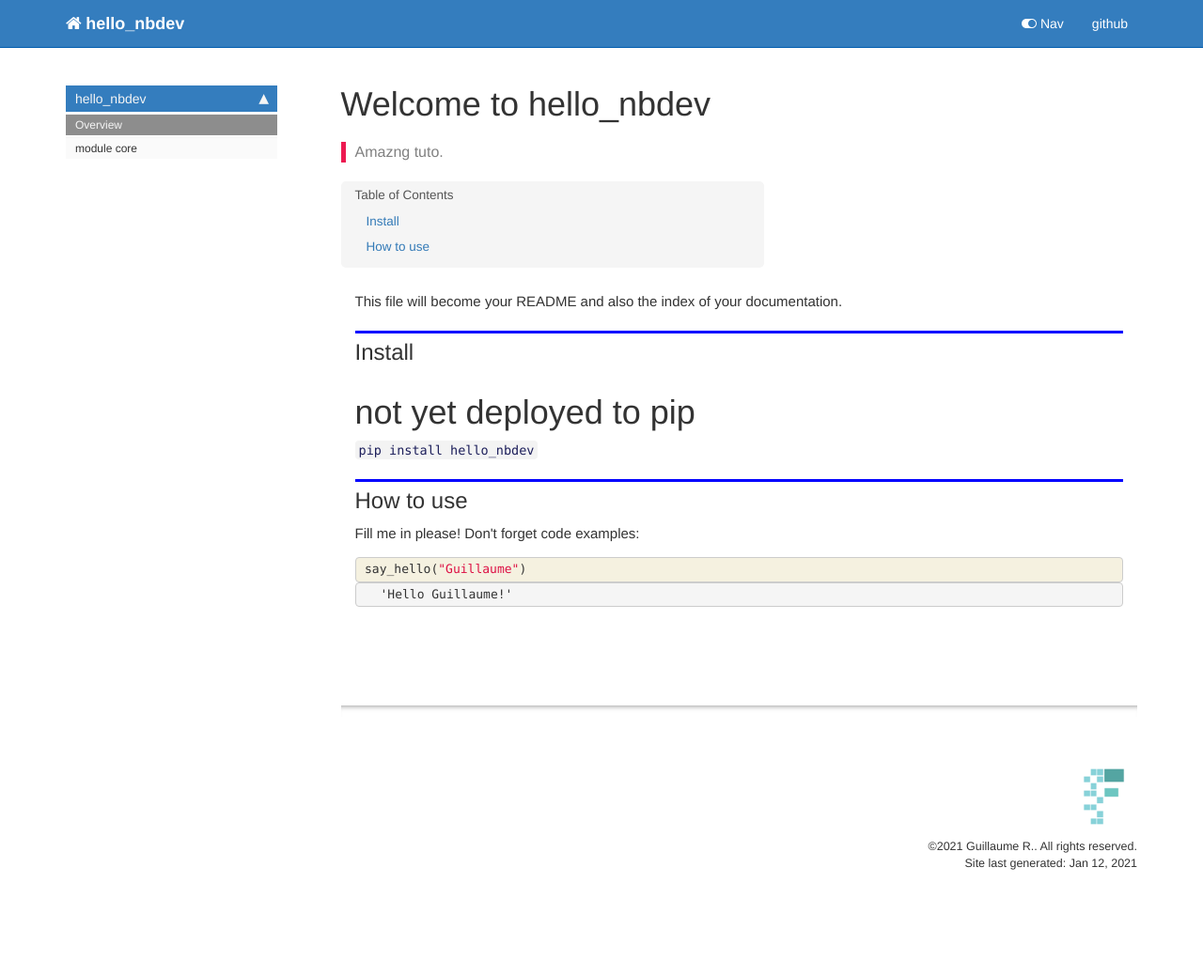
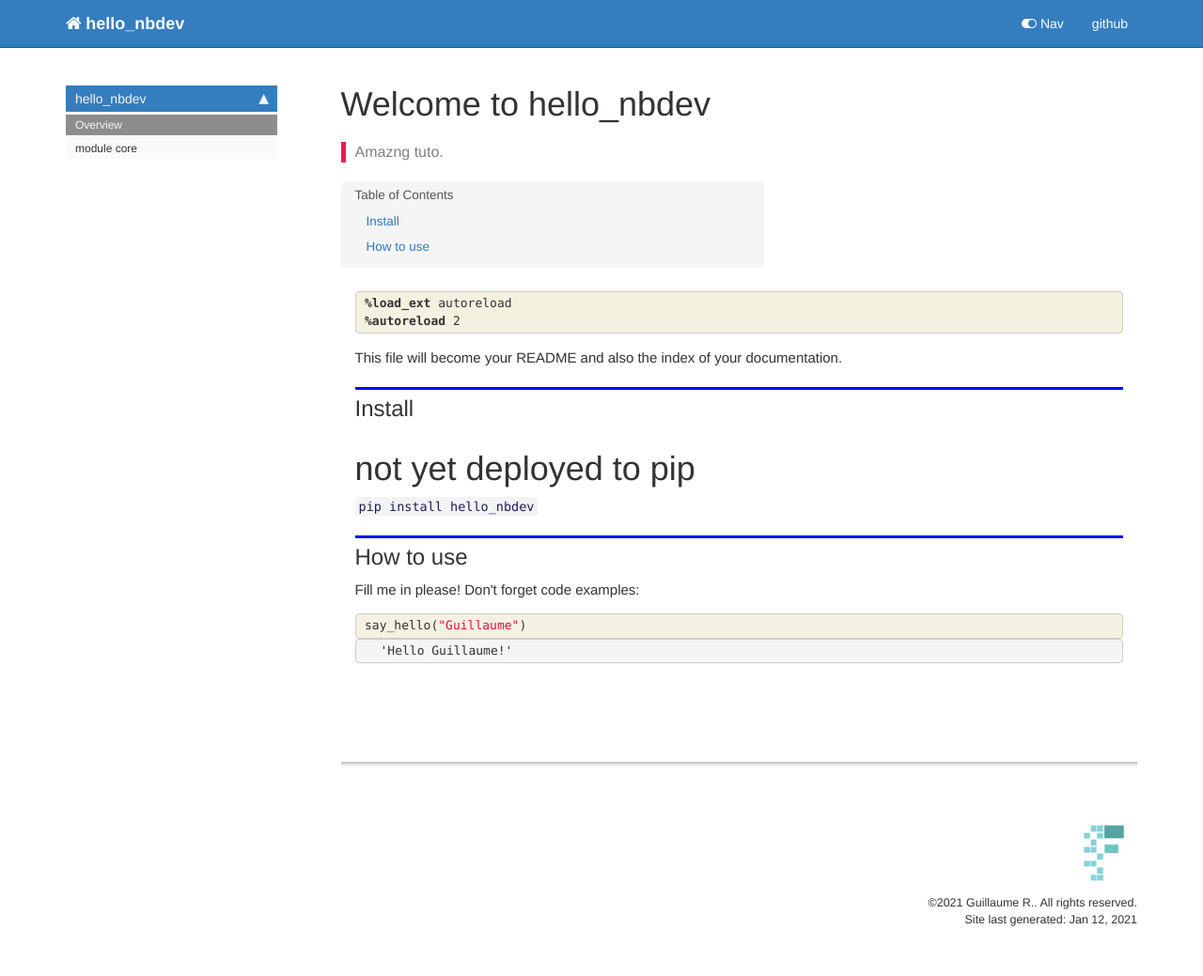
Before and after one commit to castorfou/hello_nbdev, a Jekyll site: the page built from docs/index.html, in a window 1280 px wide. Shown: the whole page at 94% size. Built offline with Jekyll 4.4.1, drawn with Linux system fonts in a browser that asks for light colours; nearby versions of some CDN libraries; comment, search, counter and statistics services are not loaded; before the commit the page ends 979 px from its top, so only the background shows below that.

Commit message:
some cleaning

```diff
--- a/00_core.py
+++ b/00_core.py
@@ -29,11 +29,15 @@
 
 # We can use this to say hello to anyone
 
+# ## example
+
 # In[6]:
 
 
 say_hello("Sylvain")
 
+
+# ## test
 
 # In[7]:
 
@@ -94,6 +98,8 @@
 
 
 # # export nbdev
+#
+# (not for the documentation, to see if it can be hidden somehow)
 
 # In[24]:
 
--- a/docs/index.html
+++ b/docs/index.html
@@ -25,6 +25,24 @@
     {% raw %}
 
 <div class="cell border-box-sizing code_cell rendered">
+
+</div>
+    {% endraw %}
+
+    {% raw %}
+
+<div class="cell border-box-sizing code_cell rendered">
+<div class="input">
+
+<div class="inner_cell">
+    <div class="input_area">
+<div class=" highlight hl-ipython3"><pre><span></span><span class="o">%</span><span class="k">load_ext</span> autoreload
+<span class="o">%</span><span class="k">autoreload</span> 2
+</pre></div>
+
+    </div>
+</div>
+</div>
 
 </div>
     {% endraw %}
```
Also changed, not shown: docs/core.html (+14 -1 lines), index.py (+8 -1 lines), README.md, 2 other files.
